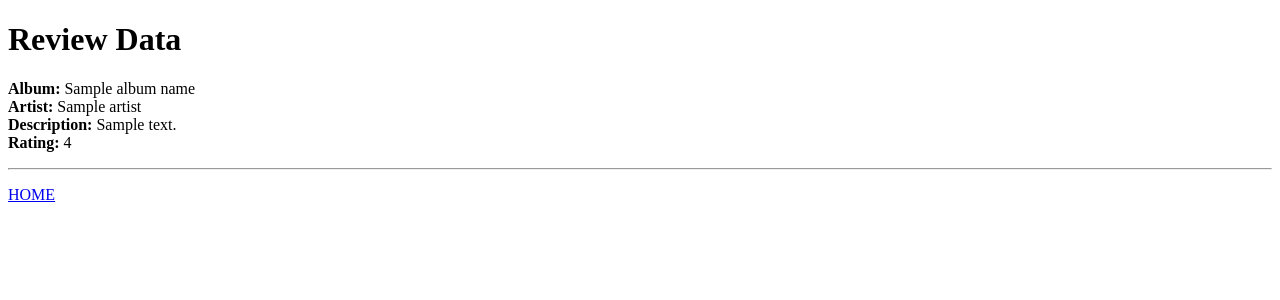
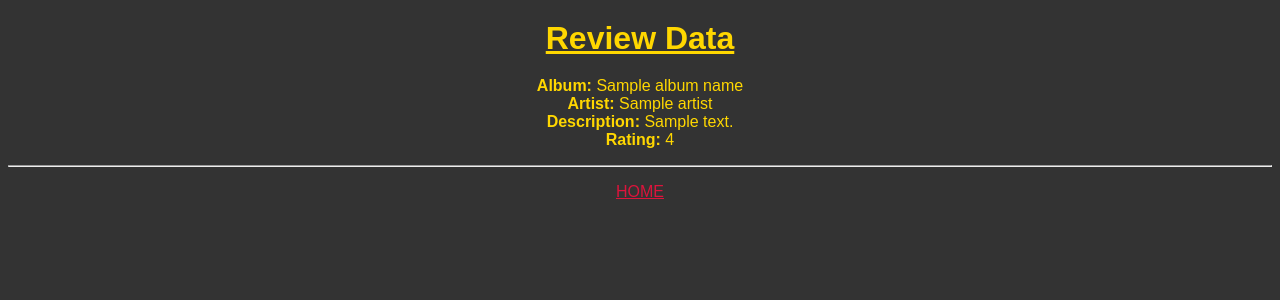
Before and after one commit to evanmasiello/albumReviewer, a Node project: template templates/proccessReviews.ejs in a window 1280 px wide. Shown: the top 300 px of the page. Run offline with Node 20 templates, Linux system fonts and the light colour scheme; the template is opened without the code that fills it: most values are stand-ins (such as "Sample title", 1, 10 or a date in 2020); some libraries are stand-ins or nearby versions.

Commit message:
capped review num

```diff
--- a/albumReviewServer.js
+++ b/albumReviewServer.js
@@ -64,23 +64,27 @@ if (args.length != 1) {
   // Function to fetch album cover URL
   async function getAlbumCover(albumName) {
     try {
-      const searchResponse = await axios.get(`https://musicbrainz.org/ws/2/release?query=release:"${albumName}"&fmt=json`);
+      const searchResponse = await axios.get(
+        `https://musicbrainz.org/ws/2/release?query=release:"${albumName}"&fmt=json`
+      );
       const releases = searchResponse.data.releases;
 
       if (releases.length > 0) {
         const mbid = releases[0].id;
-        const coverArtResponse = await axios.get(`https://coverartarchive.org/release/${mbid}/front`);
+        const coverArtResponse = await axios.get(
+          `https://coverartarchive.org/release/${mbid}/front`
+        );
 
         // Return the cover art URL
         return coverArtResponse.config.url;
       } else {
         // Return a placeholder image URL if no album found
-        return 'https://via.placeholder.com/150';
+        return "https://via.placeholder.com/150";
       }
     } catch (error) {
-      console.error('Error fetching album cover:', error);
+      console.error("Error fetching album cover:", error);
       // Return a placeholder image URL in case of an error
-      return 'https://via.placeholder.com/150';
+      return "https://via.placeholder.com/150";
     }
   }
 
@@ -95,22 +99,26 @@ if (args.length != 1) {
   app.post("/review", (request, response) => {
     const post_data = request.body;
 
-    submitApplication(
+    let rating = post_data.rating;
+    if (rating < 0) rating = 0;
+    if (rating > 5) rating = 5;
+
+    submitRating(
       post_data.albumName,
       post_data.artist,
       post_data.description,
-      post_data.rating
+      rating
     );
 
     response.render("../templates/proccessReviews", {
       albumName: post_data.albumName,
       artist: post_data.artist,
       description: post_data.description,
-      rating: post_data.rating,
+      rating: rating,
     });
   });
 
-  async function submitApplication(albumName, artist, description, rating) {
+  async function submitRating(albumName, artist, description, rating) {
     try {
       await client.connect();
 
@@ -142,11 +150,11 @@ if (args.length != 1) {
     filterRating(post_data.rating, response);
   });
 
-  async function filterRating(rating, response) {
+  async function filterRating(ratingVal, response) {
     try {
       await client.connect();
 
-      let filter = { rating: { $gte: rating } };
+      let filter = { rating: { $gte: ratingVal } };
 
       const cursor = await client
         .db(databaseAndCollection.db)
@@ -166,7 +174,9 @@ if (args.length != 1) {
           element.artist +
           "</td><td>" +
           element.rating +
-          "</td><td><img src='" + coverArt + "' alt='Album Cover' width='100'></td></tr>";
+          "</td><td><img src='" +
+          coverArt +
+          "' alt='Album Cover' width='100'></td></tr>";
       }
 
       response.render("../templates/listReviews", {
@@ -207,7 +217,9 @@ if (args.length != 1) {
           element.description +
           "</td><td>" +
           element.rating +
-          "</td><td><img src='" + coverArt + "' alt='Album Cover' width='100'></td></tr>";
+          "</td><td><img src='" +
+          coverArt +
+          "' alt='Album Cover' width='100'></td></tr>";
       }
 
       response.render("../templates/readReviews", {
--- a/templates/proccessReviews.ejs
+++ b/templates/proccessReviews.ejs
@@ -4,8 +4,35 @@
   <head>
     <meta charset="utf-8" />
     <title>Review Data</title>
+    <style>
+      body {
+        background-color: #333;
+        color: gold;
+        text-align: center;
+        font-family: Arial, sans-serif;
+      }
+
+      h1,
+      h2 {
+        text-decoration: underline;
+        margin: 20px 0;
+      }
+
+      a {
+        color: #dc143c;
+      }
+
+      table {
+        margin: 0 auto;
+      }
+
+      table,
+      th,
+      td {
+        border: 1px solid black;
+      }
+    </style>
   </head>
-
   <body>
     <h1>Review Data</h1>
     <p>
```
Also changed, not shown: templates/review.ejs (+10 -5 lines), 2 other files.
